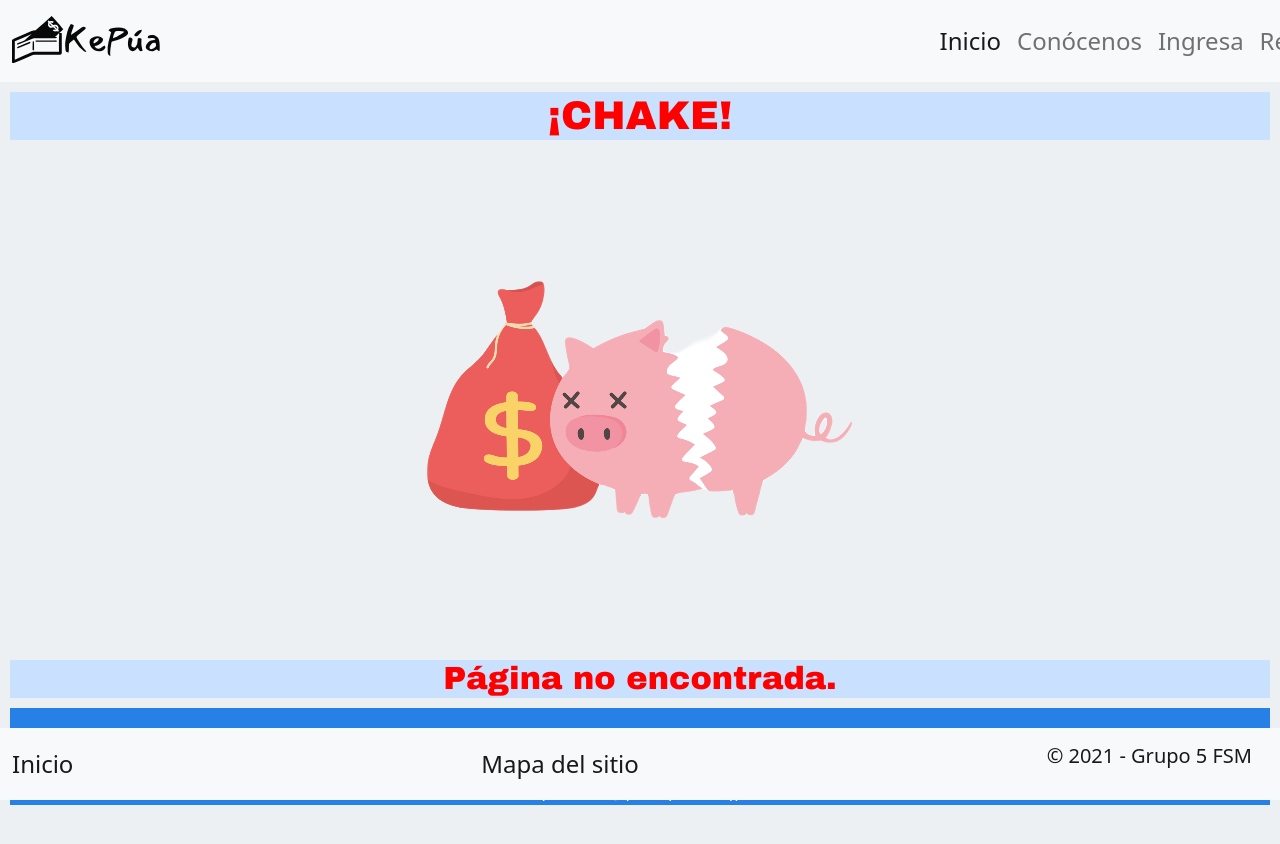
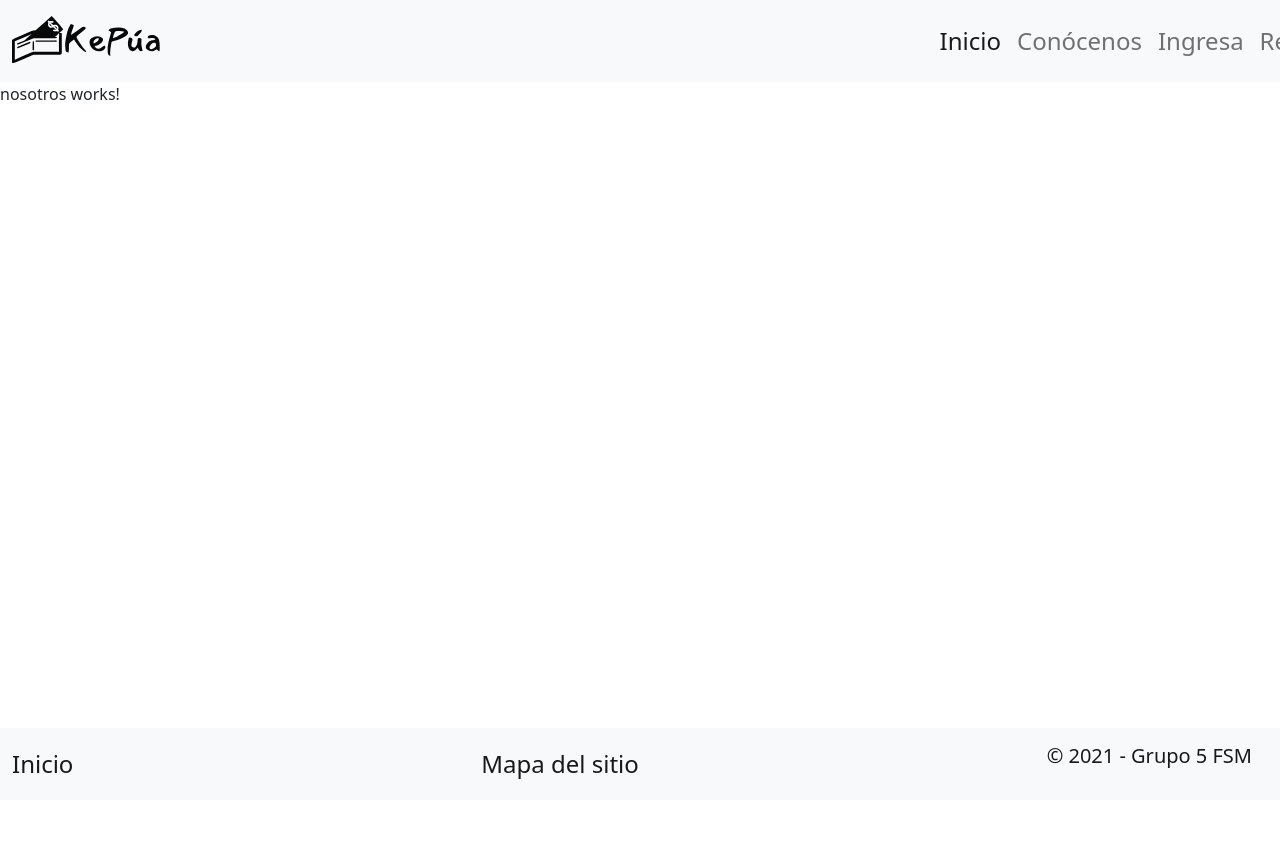
Before and after one commit to classroomMisiones/proyecto-fs-grupo5-g5m, an Angular app in the folder PILMoney/: page /nosotros in a window 1280 px wide. Shown: the top 844 px of the page. After the commit the page ends 800 px from the top, so only its background shows below. Built offline with nearby package versions, Linux system fonts and the light colour scheme; a web font is replaced by a local one.

Commit message:
Creación de página "Nosotros".

```diff
--- a/PILMoney/src/app/app-routing.module.ts
+++ b/PILMoney/src/app/app-routing.module.ts
@@ -4,13 +4,15 @@ import { RouterModule, Routes } from '@angular/router';
 import { BodyComponent } from './main/body/body.component';
 import { LoginComponent } from './login/login.component';
 import { ErrorComponent} from './error/error.component';
-import { RegistroUsuarioComponent } from './registro-usuario/registro-usuario.component'
+import { RegistroUsuarioComponent } from './registro-usuario/registro-usuario.component';
+import { NosotrosComponent } from './nosotros/nosotros.component'
 
 const routes: Routes = [
 
   { path: '', component: BodyComponent, pathMatch:'full' },
   { path: "login", component: LoginComponent, pathMatch: "full" },
   { path: "registro", component: RegistroUsuarioComponent, pathMatch: "full" },
+  { path:"nosotros", component: NosotrosComponent, pathMatch: 'full' },
   { path:'**', component:ErrorComponent }
 
 ];
--- a/PILMoney/src/app/app.module.ts
+++ b/PILMoney/src/app/app.module.ts
@@ -11,6 +11,7 @@ import { RegistroUsuarioComponent } from './registro-usuario/registro-usuario.co
 import { FormularioComponent } from './registro-usuario/formulario/formulario.component';
 import { LoginComponent } from './login/login.component';
 import { FormsModule, ReactiveFormsModule } from '@angular/forms';
+import { NosotrosComponent } from './nosotros/nosotros.component';
 
 
 
@@ -24,6 +25,7 @@ import { FormsModule, ReactiveFormsModule } from '@angular/forms';
     RegistroUsuarioComponent,
     FormularioComponent,
     LoginComponent,
+    NosotrosComponent,
 
 
   ],
--- a/PILMoney/src/app/main/footer/footer.component.html
+++ b/PILMoney/src/app/main/footer/footer.component.html
@@ -2,7 +2,7 @@
     <nav class="navbar fixed-bottom navbar-light bg-light">
         <div class="container-fluid">
             <a class="navbar-brand" [routerLink]="''">Inicio</a>
-            <a class="navbar-brand"  routerLink="mapa-citio">Mapa del sitio</a>
+            <a class="navbar-brand"  routerLink="mapa-sitio">Mapa del sitio</a>
             <p class="navbar-brand">&copy; 2021 - Grupo 5 FSM</p>
         </div>
     </nav>
--- a/PILMoney/src/app/main/navbar/navbar.component.html
+++ b/PILMoney/src/app/main/navbar/navbar.component.html
@@ -11,7 +11,7 @@
                     <a class="nav-link active" aria-current="page" [routerLink]="''">Inicio</a>
                 </li>
                 <li class="nav-item">
-                    <a class="nav-link"  routerLink="conoce-mas">Conócenos</a>
+                    <a class="nav-link"  routerLink="nosotros">Conócenos</a>
                 </li>
                 <li class="nav-item">
                     <a class="nav-link" [routerLink]="'/login'">Ingresa</a>
--- /dev/null
+++ b/PILMoney/src/app/nosotros/nosotros.component.html
@@ -0,0 +1 @@
+<p>nosotros works!</p>
--- /dev/null
+++ b/PILMoney/src/app/nosotros/nosotros.component.ts
@@ -0,0 +1,15 @@
+import { Component, OnInit } from '@angular/core';
+
+@Component({
+  selector: 'app-nosotros',
+  templateUrl: './nosotros.component.html',
+  styleUrls: ['./nosotros.component.css']
+})
+export class NosotrosComponent implements OnInit {
+
+  constructor() { }
+
+  ngOnInit(): void {
+  }
+
+}
```
Also changed, not shown: PILMoney/src/app/nosotros/nosotros.component.css (added), 1 other file (tests, documents, lock files or other folders).
